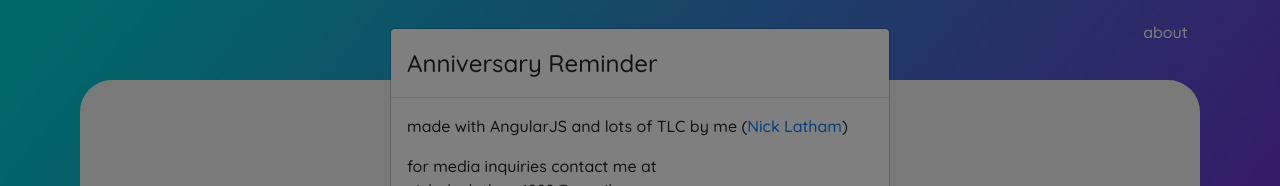
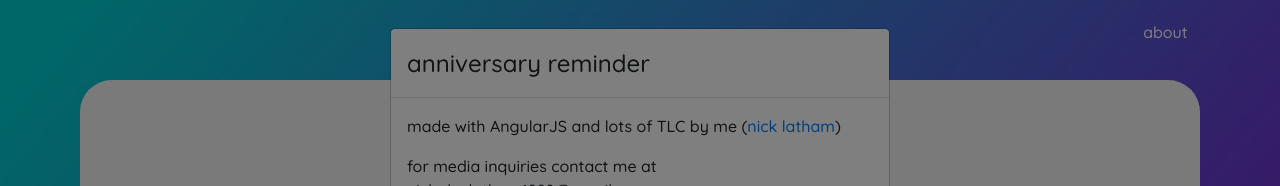
Before and after one commit to nlatham1999/CalendarInvites, an Angular app: page / in a window 1280 px wide. Both pictures are taken after a click on the button "about". Shown: the top 186 px of the page. Built offline with nearby package versions, Linux system fonts and the light colour scheme.

Commit message:
upper case -> LOWER CASE

```diff
--- a/src/app/main-page/main-page.component.html
+++ b/src/app/main-page/main-page.component.html
@@ -1,9 +1,9 @@
 <ng-template #content let-modal>
     <div class="modal-header">
-      <h4 class="modal-title" id="modal-basic-title">Anniversary Reminder</h4>
+      <h4 class="modal-title" id="modal-basic-title">anniversary reminder</h4>
     </div>
     <div class="modal-body">
-        <p>made with AngularJS and lots of TLC by me (<a href="https://nicholaslatham.com">Nick Latham</a>)</p>
+        <p>made with AngularJS and lots of TLC by me (<a href="https://nicholaslatham.com">nick latham</a>)</p>
         <p>for media inquiries contact me at nicholaslatham1999@gmail.com</p>
         <p>note: I am not responsible for the potentially thousands of events you have the power to create</p>
     </div>
```
